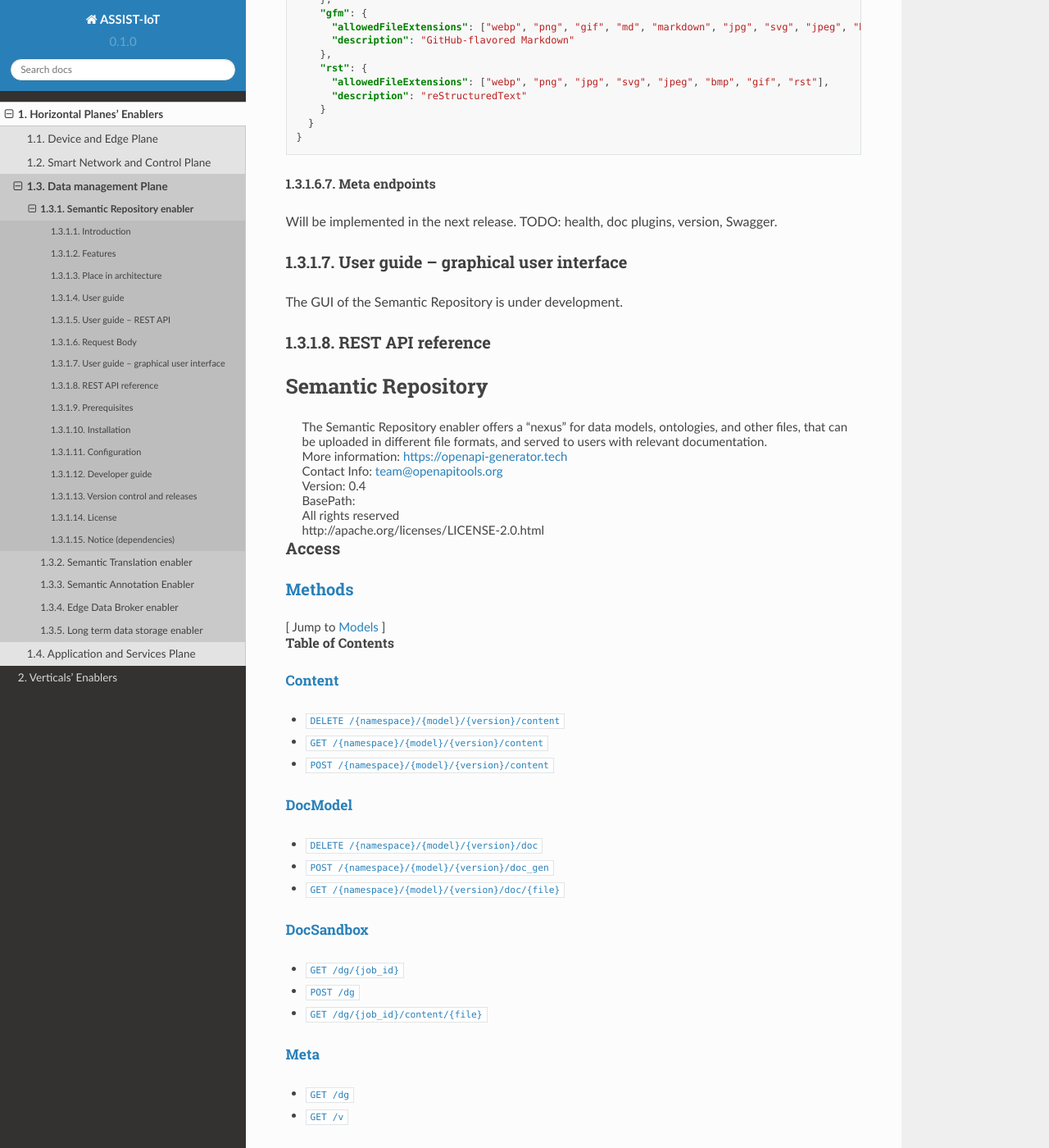
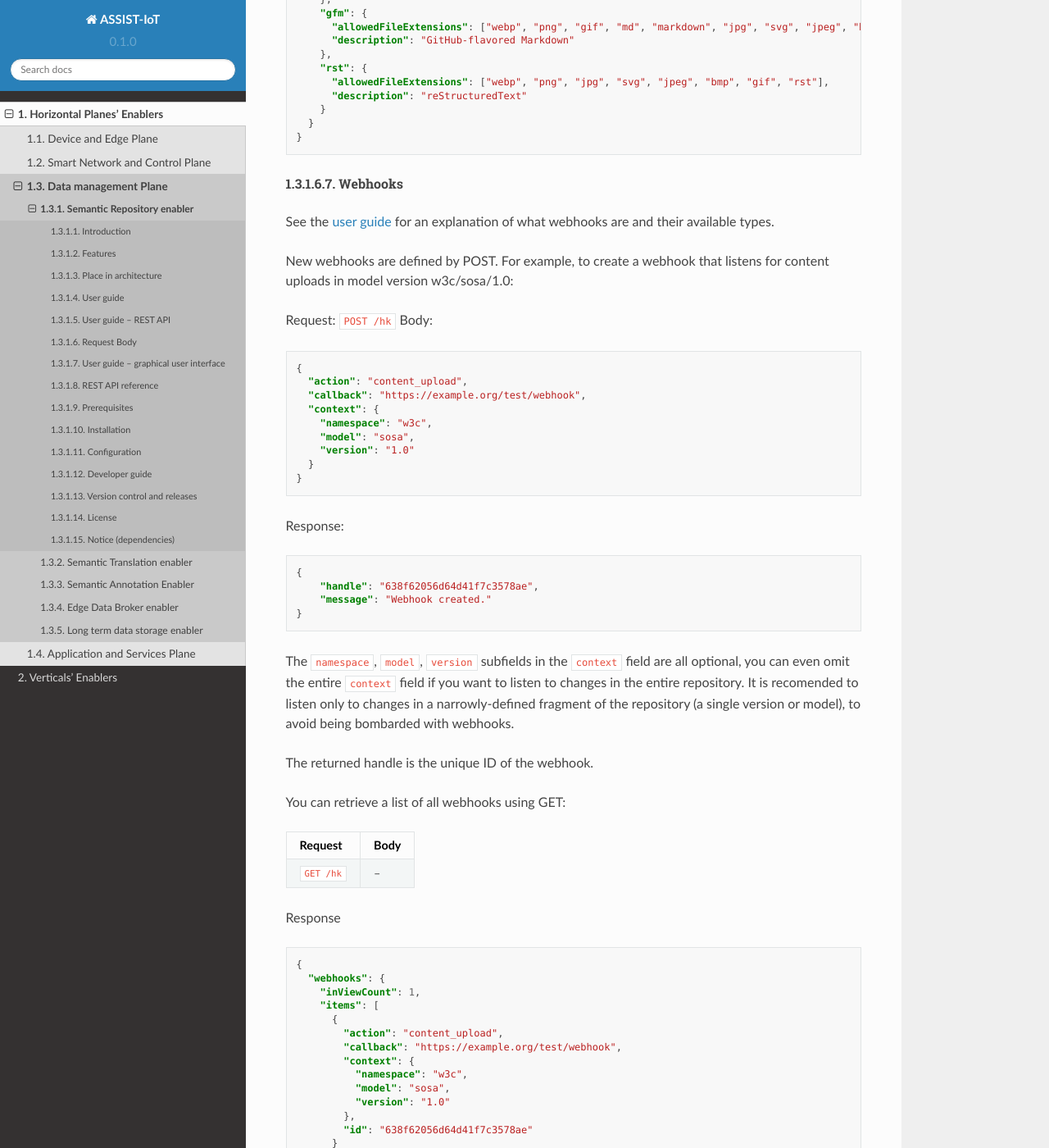
Before and after one commit to assist-iot/assist-iot-documentation, a Sphinx documentation site: the page built from docs/source/horizontal_planes/datamanagement/semantic_repository_enabler.rst, in a window 1280 px wide and 1400 px high, scrolled down 23748 px. Shown: the whole window at 82% size. Built offline with Sphinx 7.4.7 and the Read the Docs theme 2.0.0, drawn with Linux system fonts in a browser that asks for light colours; some of the changed text lies outside the part shown.

Commit message:
Update Semantic Repository enabler

```diff
--- a/docs/source/horizontal_planes/datamanagement/semantic_repository_enabler.rst
+++ b/docs/source/horizontal_planes/datamanagement/semantic_repository_enabler.rst
@@ -1339,6 +1339,122 @@ Response:
      }
    }
 
+Webhooks
+~~~~~~~~
+
+See the `user guide <user-guide>`__ for an explanation of what webhooks
+are and their available types.
+
+New webhooks are defined by POST. For example, to create a webhook that
+listens for content uploads in model version w3c/sosa/1.0:
+
+Request: ``POST /hk`` Body:
+
+.. code:: json
+
+   {
+     "action": "content_upload",
+     "callback": "https://example.org/test/webhook",
+     "context": {
+       "namespace": "w3c",
+       "model": "sosa",
+       "version": "1.0"
+     }
+   }
+
+Response:
+
+.. code:: json
+
+   {
+       "handle": "638f62056d64d41f7c3578ae",
+       "message": "Webhook created."
+   }
+
+The ``namespace``, ``model``, ``version`` subfields in the ``context``
+field are all optional, you can even omit the entire ``context`` field
+if you want to listen to changes in the entire repository. It is
+recomended to listen only to changes in a narrowly-defined fragment of
+the repository (a single version or model), to avoid being bombarded
+with webhooks.
+
+The returned handle is the unique ID of the webhook.
+
+You can retrieve a list of all webhooks using GET:
+
+=========== ====
+Request     Body
+=========== ====
+``GET /hk`` –
+=========== ====
+
+Response
+
+.. code:: json
+
+   {
+     "webhooks": {
+       "inViewCount": 1,
+       "items": [
+         {
+           "action": "content_upload",
+           "callback": "https://example.org/test/webhook",
+           "context": {
+             "namespace": "w3c",
+             "model": "sosa",
+             "version": "1.0"
+           },
+           "id": "638f62056d64d41f7c3578ae"
+         }
+       ],
+       "page": 1,
+       "pageSize": 20,
+       "totalCount": 1
+     }
+   }
+
+This collection can be filtered and sorted by the ``action`` field.
+
+A single webhook can be retrieved by its ID:
+
+==================================== ====
+Request                              Body
+==================================== ====
+``GET /hk/638f62056d64d41f7c3578ae`` –
+==================================== ====
+
+Response:
+
+.. code:: json
+
+   {
+     "action": "content_upload",
+     "callback": "https://example.org/test/webhook",
+     "context": {
+       "namespace": "w3c",
+       "model": "sosa",
+       "version": "1.0"
+     },
+     "id": "638f62056d64d41f7c3578ae"
+   }
+
+Webhooks cannot be modified after they are created. They can only be
+deleted using DELETE with the ``force=1`` parameter:
+
+=============================================== ====
+Request                                         Body
+=============================================== ====
+``DELETE /hk/638f62056d64d41f7c3578ae?force=1`` –
+=============================================== ====
+
+Response:
+
+.. code:: json
+
+   {
+     "message": "Deleted webhook with ID '638f62056d64d41f7c3578ae'."
+   }
+
 Meta endpoints
 ~~~~~~~~~~~~~~
 
```
